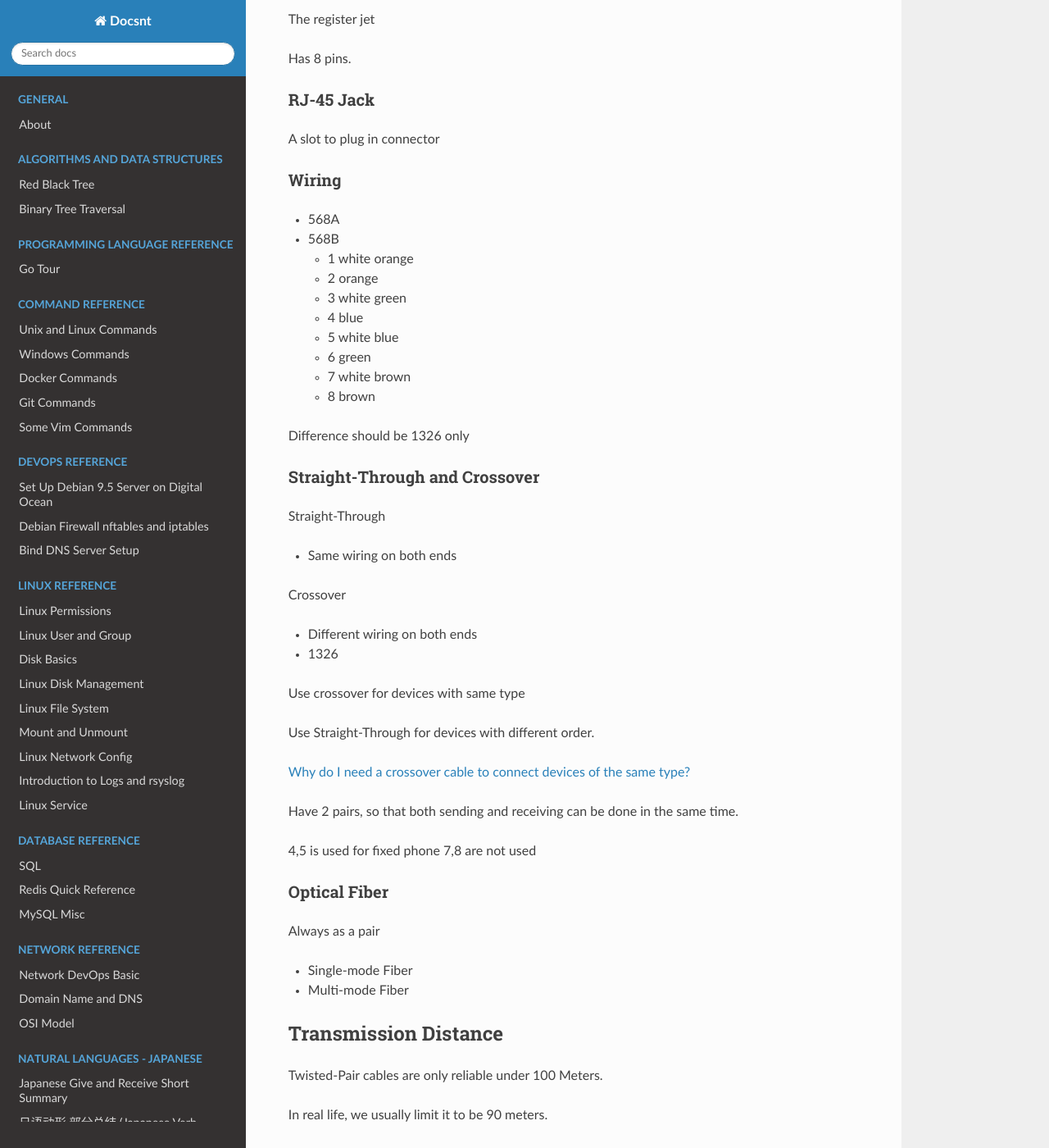
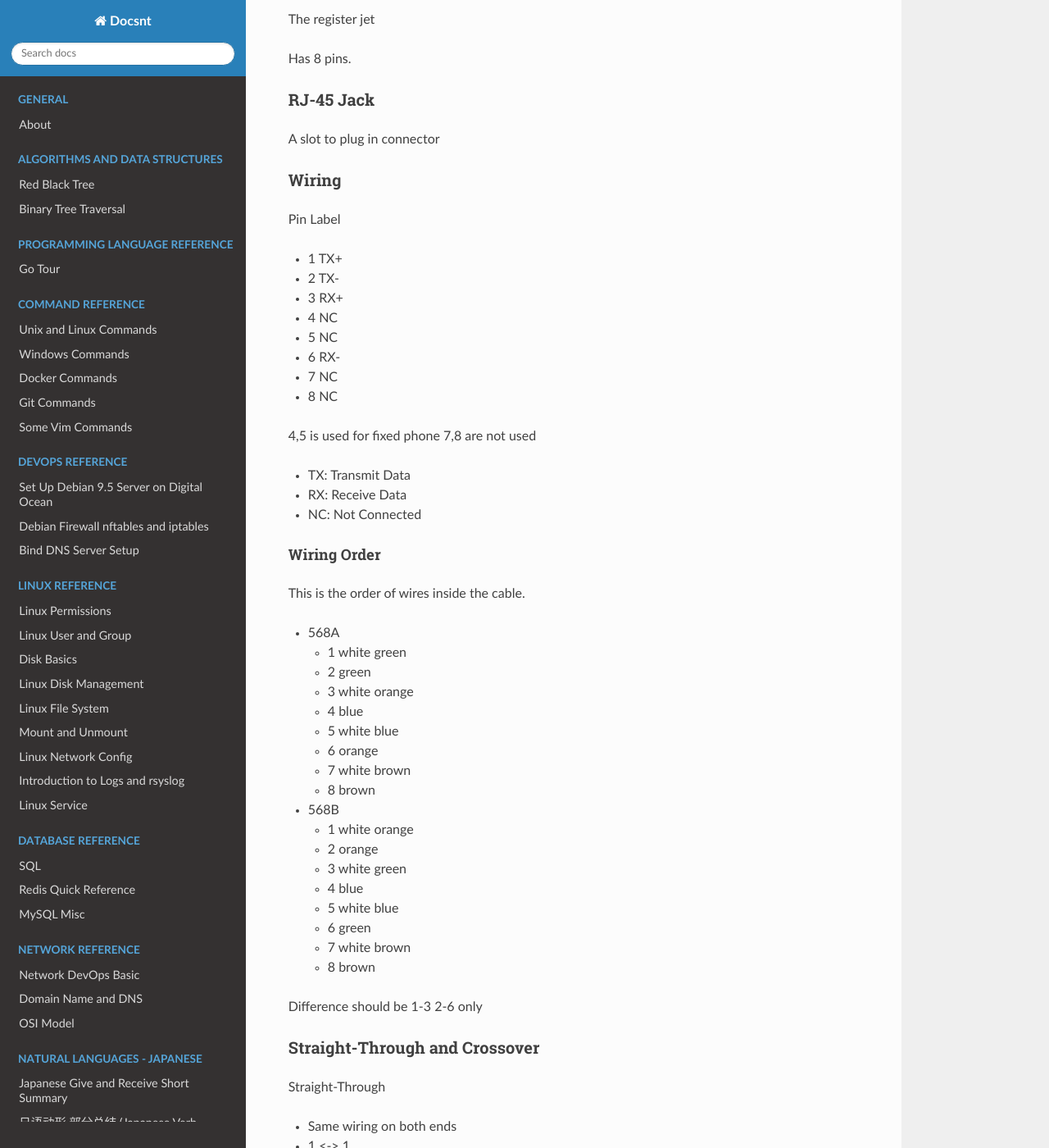
Before and after one commit to snowme34/snowme34.com, a Sphinx documentation site: the page built from docs/source/reference/network/osi-model-1.md, in a window 1280 px wide and 1400 px high, scrolled down 1469 px. Shown: the whole window at 82% size. Built offline with Sphinx 7.4.7 and the Read the Docs theme 2.0.0, drawn with Linux system fonts in a browser that asks for light colours; some of the changed text lies outside the part shown.

Commit message:
update osi layer 1

```diff
--- a/docs/source/reference/network/osi-model-1.md
+++ b/docs/source/reference/network/osi-model-1.md
@@ -65,7 +65,37 @@ A slot to plug in connector
 
 ### Wiring
 
+Pin Label
+
+* 1 TX+
+* 2 TX-
+* 3 RX+
+* 4 NC
+* 5 NC
+* 6 RX-
+* 7 NC
+* 8 NC
+
+4,5 is used for fixed phone
+7,8 are not used
+
+* TX: Transmit Data
+* RX: Receive Data
+* NC: Not Connected
+
+#### Wiring Order
+
+This is the order of wires inside the cable.
+
 * 568A
+  * 1 white green
+  * 2 green
+  * 3 white orange
+  * 4 blue
+  * 5 white blue
+  * 6 orange
+  * 7 white brown
+  * 8 brown
 * 568B
   * 1 white orange
   * 2 orange
@@ -76,18 +106,26 @@ A slot to plug in connector
   * 7 white brown
   * 8 brown
 
-Difference should be 1326 only
+Difference should be 1-3 2-6 only
 
 ### Straight-Through and Crossover
 
 Straight-Through
 
 * Same wiring on both ends
+* 1 <-> 1
+* 2 <-> 2
+* 3 <-> 3
+* 6 <-> 6
 
 Crossover
 
 * Different wiring on both ends
 * 1326
+* 1 -> 3
+* 2 -> 6
+* 3 <- 1
+* 6 <- 2
 
 Use crossover for devices with same type
 
@@ -95,22 +133,33 @@ Use Straight-Through for devices with different order.
 
 [Why do I need a crossover cable to connect devices of the same type?](https://networkengineering.stackexchange.com/questions/34425/why-do-i-need-a-crossover-cable-to-connect-devices-of-the-same-type)
 
+### Optical Fiber
+
 Have 2 pairs, so that both sending and receiving can be done in the same time.
-
-4,5 is used for fixed phone
-7,8 are not used
-
-### Optical Fiber
 
 Always as a pair
 
 * Single-mode Fiber
+  * longer
 * Multi-mode Fiber
+  * shorter
 
-## Transmission Distance
+#### Transmission Distance
 
 Twisted-Pair cables are only reliable under 100 Meters.
 
 In real life, we usually limit it to be 90 meters.
 
 Must use Optical Fiber for longer distance.
+
+Max transmission dist of SX is around thousands of meters.
+
+The one of LX will be longer.
+
+When connecting, as usual, the Rx and Tx ends
+
+#### Transceiver Module
+
+Might need transceiver modules to use the optical fiber.
+
+When purchasing, make sure the mode matches the one of the fiber.
```
Also changed, not shown: other parts of docs/source/reference/network/osi-model-1.md (+1 -1 lines).
